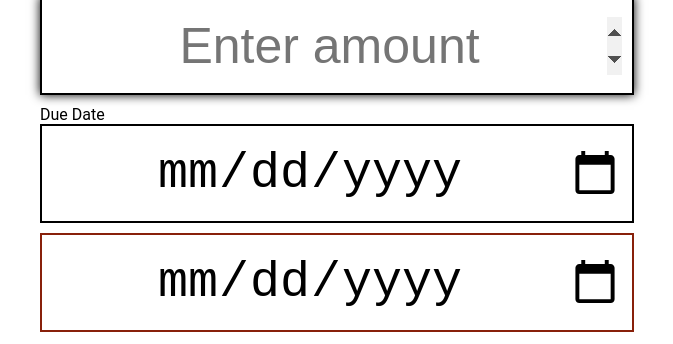
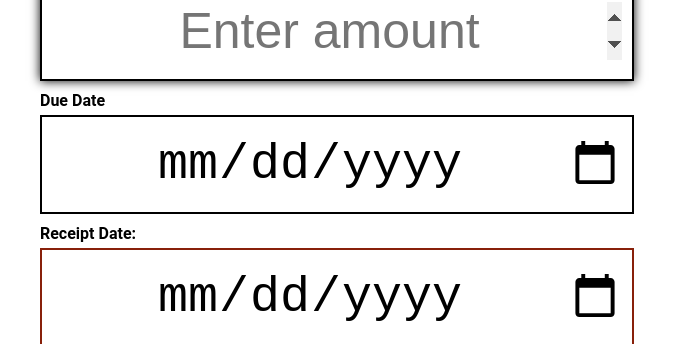
Before and after one commit to Zaid-Niazi/newCalc, a plain HTML site: page index.html in a window 1280 px wide. Shown: the top 344 px of the page, without its empty margins (300-973 px from the left). Drawn offline with Linux system fonts and the light colour scheme; no server answers.

Commit message:
Add label styling

```diff
--- a/index.html
+++ b/index.html
@@ -14,6 +14,7 @@
     <label for="dueDate">Due Date</label>
     <input type="date" id="dueDate" class="input-box" placeholder="Enter due date">
     <div>
+      <label for="today">Receipt Date:</label>
 
       <input type="date" id="today" class="input-box">
       <div id="dateWarning" style="font-size: 14px;"></div>
--- a/style.css
+++ b/style.css
@@ -314,6 +314,7 @@ h1 {
   .container {
     padding: 20px; /* Reduce padding */
     width: 100%;
+    height: 100%;
   }
 
   h1 {
@@ -348,3 +349,10 @@ h1 {
     font-size: 10px; /* Reduce font size */
   }
 }
+
+label {
+  display: block;
+  font-weight: bold;
+  margin-bottom: 5px;
+  color: #000;
+}
```
